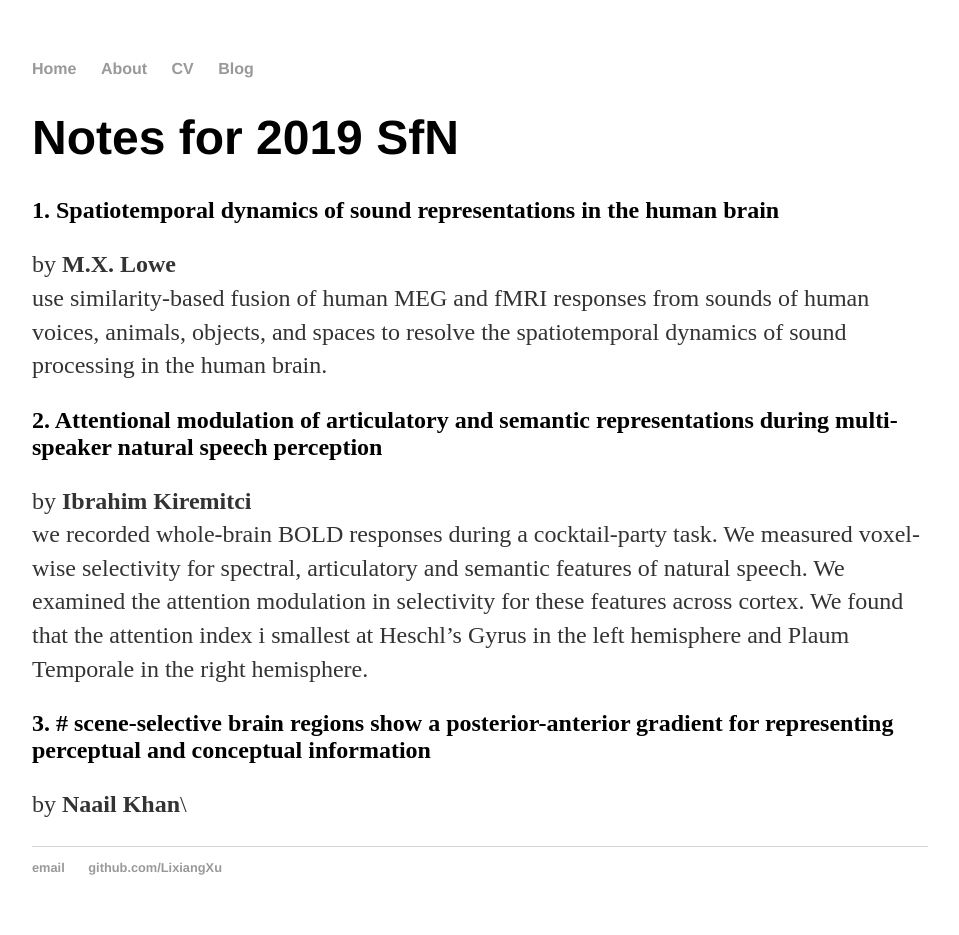
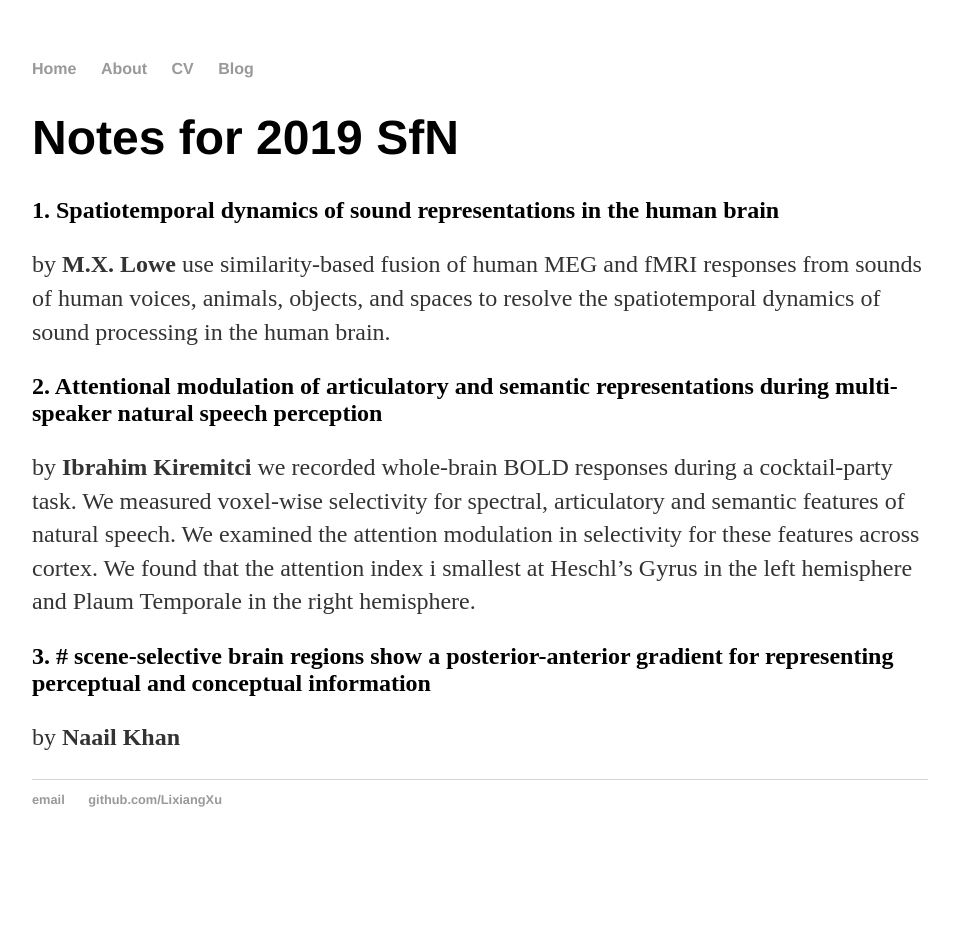
Before and after one commit to LixiangXu/LixiangXu.github.io, a Jekyll site: the page built from _posts/2019-10-28-2019-SfN-notes.md, in a window 1280 px wide. Shown: the whole page, without its empty margins (160-1119 px from the left). Built offline with Jekyll 4.4.1, drawn with Linux system fonts in a browser that asks for light colours; our own code applies the rules of GitHub Pages for plain Markdown files; after the commit the page ends 900 px from its top, so only the background shows below that.

```diff
--- a/_posts/2019-10-28-2019-SfN-notes.md
+++ b/_posts/2019-10-28-2019-SfN-notes.md
@@ -1,11 +1,11 @@
 # Notes for 2019 SfN
 ## 1. Spatiotemporal dynamics of sound representations in the human brain
-by **M.X. Lowe**\\
+by **M.X. Lowe**
 use similarity-based fusion of human MEG and fMRI responses from sounds of human voices, animals, objects, and spaces to resolve the spatiotemporal dynamics of sound processing in the human brain.
 
 ## 2. Attentional modulation of articulatory and semantic representations during multi-speaker natural speech perception
-by **Ibrahim Kiremitci**\\
+by **Ibrahim Kiremitci**
 we recorded whole-brain BOLD responses during a cocktail-party task. We measured voxel-wise selectivity for spectral, articulatory and semantic features of natural speech. We examined the attention modulation in selectivity for these features across cortex. We found that the attention index i smallest at Heschl's Gyrus in the left hemisphere and Plaum Temporale in the right hemisphere.
 
 ## 3. # scene-selective brain regions show a posterior-anterior gradient for representing perceptual and conceptual information
-by **Naail Khan**\\
+by **Naail Khan**
```
